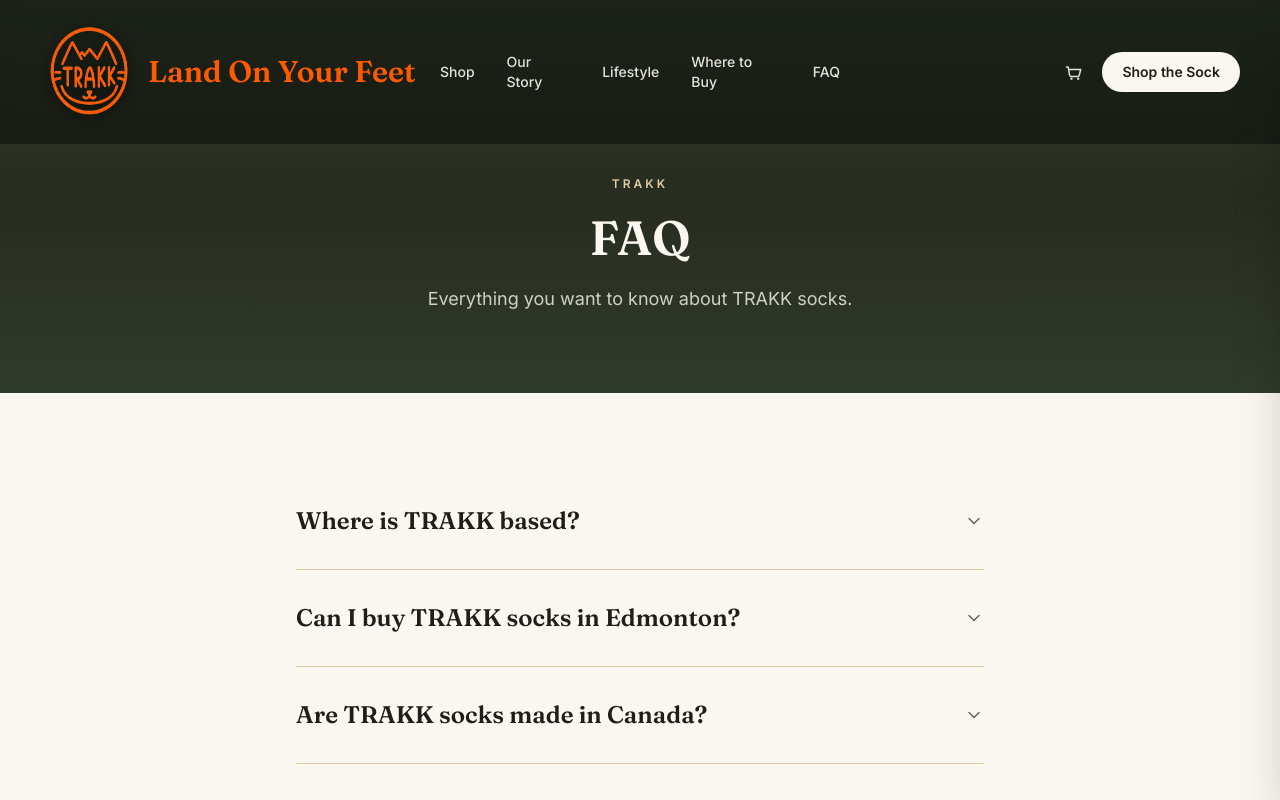
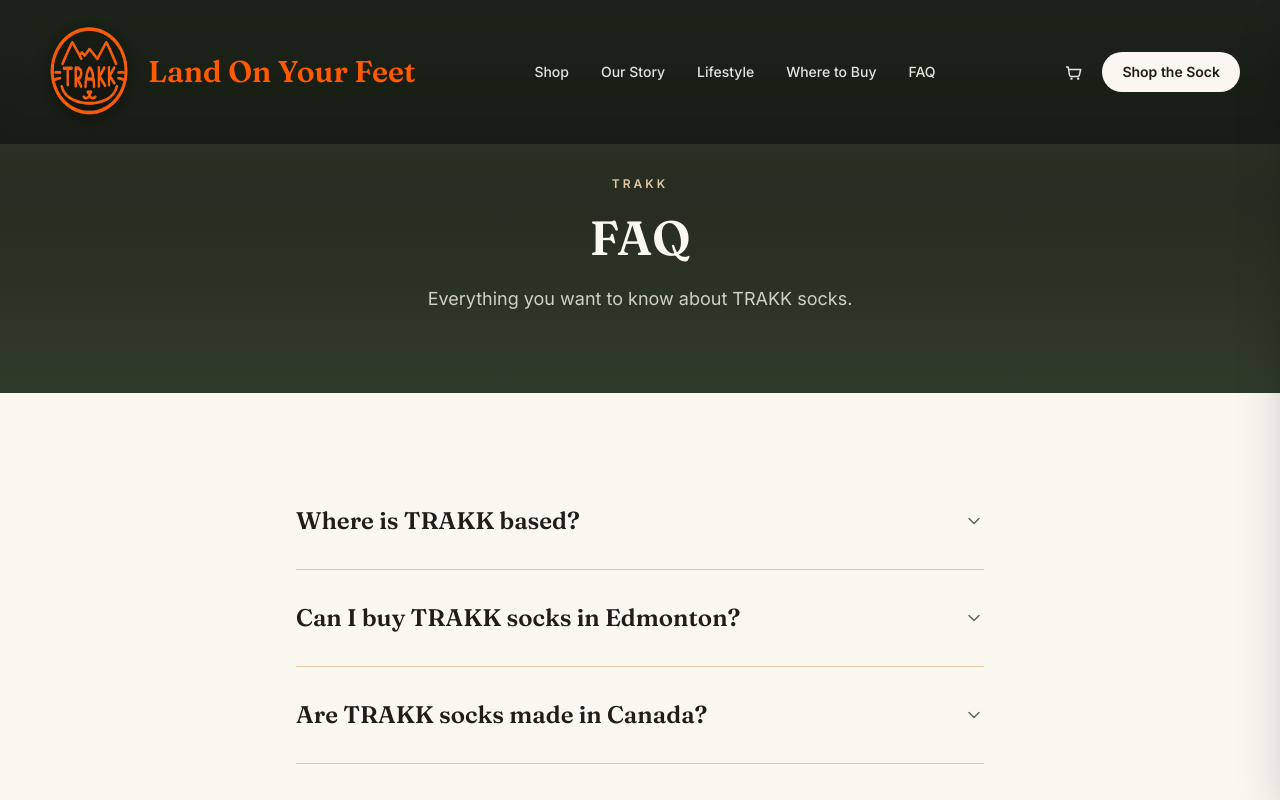
Before and after one commit to brandt47/trakksite, a Next.js app: page /faq in a window 1280 px wide. Shown: the top 800 px of the page. Built offline with nearby package versions, Linux system fonts and the light colour scheme.

Commit message:
Update Nav.tsx

```diff
--- a/src/components/Nav.tsx
+++ b/src/components/Nav.tsx
@@ -14,7 +14,7 @@ const navLinks = [
 export default function Nav() {
   return (
     <header className="absolute top-0 z-30 w-full bg-black/40 backdrop-blur-sm">
-      <div className="mx-auto flex max-w-7xl items-center justify-between px-6 py-4 sm:px-10 sm:py-6 md:grid md:grid-cols-3">
+      <div className="mx-auto flex max-w-7xl items-center justify-between px-6 py-4 sm:px-10 sm:py-6 md:grid md:grid-cols-[auto_1fr_auto]">
         <Link href="/" className="flex min-w-0 items-center gap-2 sm:gap-3">
           <Image
             src="/images/trakk-logo.png"
@@ -28,7 +28,7 @@ export default function Nav() {
             Land On Your Feet
           </span>
         </Link>
-        <nav className="hidden items-center justify-center gap-8 text-sm font-medium text-cream/90 md:flex">
+        <nav className="hidden items-center justify-center gap-5 whitespace-nowrap text-sm font-medium text-cream/90 md:flex lg:gap-8">
           {navLinks.map(({ href, label }) => (
             <Link key={href} href={href} className="transition hover:text-white">
               {label}
```
